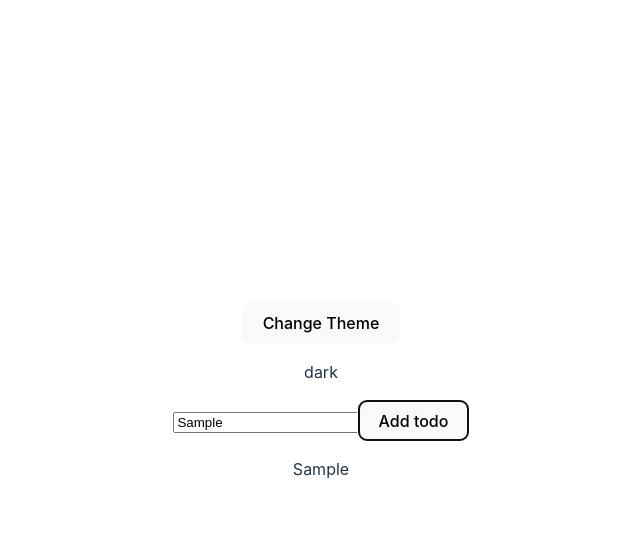
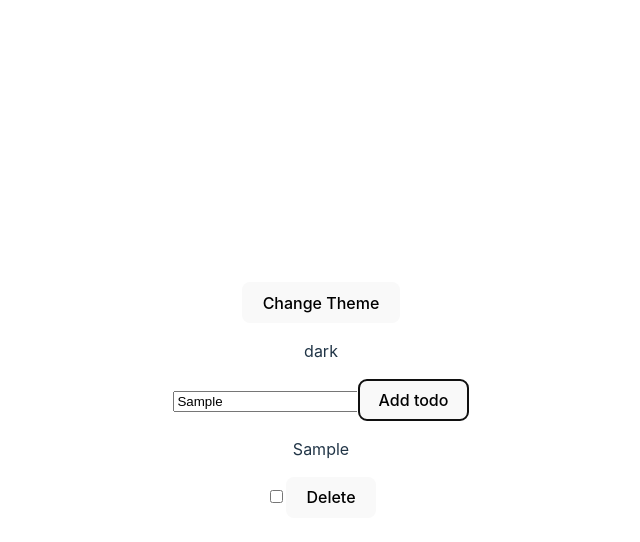
Before and after one commit to ShlykovAA/vite_react, a React (Vite) app: page / in a window 1280 px wide. Both pictures are taken after typing "Sample" into the empty fields and a click on the button "Add todo". Shown: the top 542 px of the page, without its empty margins (319-959 px from the left). Built offline with nearby package versions, Linux system fonts and the light colour scheme.

Commit message:
todo list redux

```diff
--- a/package.json
+++ b/package.json
@@ -19,6 +19,7 @@
     "react-redux": "^8.1.0",
     "react-router-dom": "^5.3.4",
     "redux": "^4.2.1",
+    "uniqid": "^5.4.0",
     "vite-plugin-checker": "^0.6.0",
     "yup": "^1.2.0"
   },
@@ -26,6 +27,7 @@
     "@types/react": "^18.0.28",
     "@types/react-dom": "^18.0.11",
     "@types/react-router-dom": "^5.3.3",
+    "@types/uniqid": "^5.3.2",
     "@vitejs/plugin-react": "^3.1.0",
     "sass": "^1.62.1",
     "typescript": "^4.9.3",
--- a/src/components/todo-list/todo-list.tsx
+++ b/src/components/todo-list/todo-list.tsx
@@ -1,15 +1,28 @@
-import React from "react";
+import React, { ChangeEvent } from "react";
+import uniqid from "uniqid";
 import { useTodoSelector } from "../../store/selectors/todoSelectors"
 import { useDispatch } from "react-redux";
-import { addTodo } from "../../store/action/action";
+import { addTodo, deleteTodo, updateTodo } from "../../store/action/action";
 
 export const TodoList = () => {
     const [todo, setTodo] = React.useState("");
     const todoList = useTodoSelector();
     const dispatch = useDispatch();
 
-    const onClick = () => {
-        dispatch(addTodo(todo))
+    const onAdd = () => {
+        dispatch(addTodo({id: uniqid(), completed: false, content: todo }))
+    }
+
+    const onDelete = (id: string) => () => {
+        dispatch(deleteTodo(id))
+    }
+
+    const onUpdate = (id: string) => (e: ChangeEvent<HTMLInputElement>) => {
+        dispatch(updateTodo(id, e.target.checked));
+    }
+
+    const onChange = (e: ChangeEvent<HTMLInputElement>) => {
+        setTodo(e.target.value)
     }
 
     return (
@@ -17,14 +30,22 @@ export const TodoList = () => {
             <div>
                 <input
                     type="text"
-                    onChange={(e) => setTodo(e.target.value)}
+                    onChange={onChange}
                     value={todo}
                 />
-                <button onClick={onClick}>Add todo</button>
+                <button onClick={onAdd}>Add todo</button>
             </div>
-            {todoList.map((item:string, index: number) => {
-                return <p key={index}>{item}</p>
-            })}
+            {todoList.map((item) => (
+                <div key={item.id}>
+                    <p>{item.content}</p>
+                    <input
+                        type="checkbox"
+                        defaultChecked={item.completed}
+                        onChange={onUpdate(item.id)}
+                    />
+                    <button onClick={onDelete(item.id)}>Delete</button>
+                </div>
+            ))}
         </div>
     )
 }
--- a/src/store/action/action.ts
+++ b/src/store/action/action.ts
@@ -1,5 +1,17 @@
+import { IAction, ITodoItem } from "../types";
+
 export const ADD_TODO = "ADD_TODO";
+export const DELETE_TODO = "DELETE_TODO";
+export const UPDATE_TODO = "UPDATE_TODO";
 
-export const addTodo = (todo: string) => {
+export const addTodo = (todo: ITodoItem) => {
     return {type: ADD_TODO, payload: todo}
 }
+
+export const deleteTodo = (id: ITodoItem["id"]): IAction<ITodoItem["id"]> => {
+    return { type: DELETE_TODO, payload: id }
+}
+
+export const updateTodo = (id: ITodoItem["id"], completed: ITodoItem["completed"]): IAction<{ id: ITodoItem["id"]; completed: ITodoItem["completed"] }> => {
+    return { type: UPDATE_TODO, payload: { id, completed } }
+}
--- a/src/store/reducers/todoReducer.ts
+++ b/src/store/reducers/todoReducer.ts
@@ -1,13 +1,21 @@
-import { ADD_TODO } from "../action/action";
+import { ADD_TODO, DELETE_TODO, UPDATE_TODO } from "../action/action";
 import { IStore, IAction } from "../types";
 
-export const todoReducer = (state: IStore["todo"] = [], action: IAction<string>) => {
+export const todoReducer = (state: IStore["todo"] = [], action: IAction<any>) => {
     console.log("state", state);
     console.log("action", action);
 
     switch (action.type) {
         case ADD_TODO:
             return [ ...state, action.payload ];
+        case DELETE_TODO:
+            return state.filter((todo) => todo.id !== action.payload)
+        case UPDATE_TODO:
+            return state.map((todo) => {
+                return todo.id === action.payload.id
+                ? {...todo, completed: action.payload.completed}
+                : todo
+            })
         default:
             return state;
     }
```
Also changed, not shown: src/store/types.ts (+5 -4 lines), 1 other file (tests, documents, lock files or other folders).
